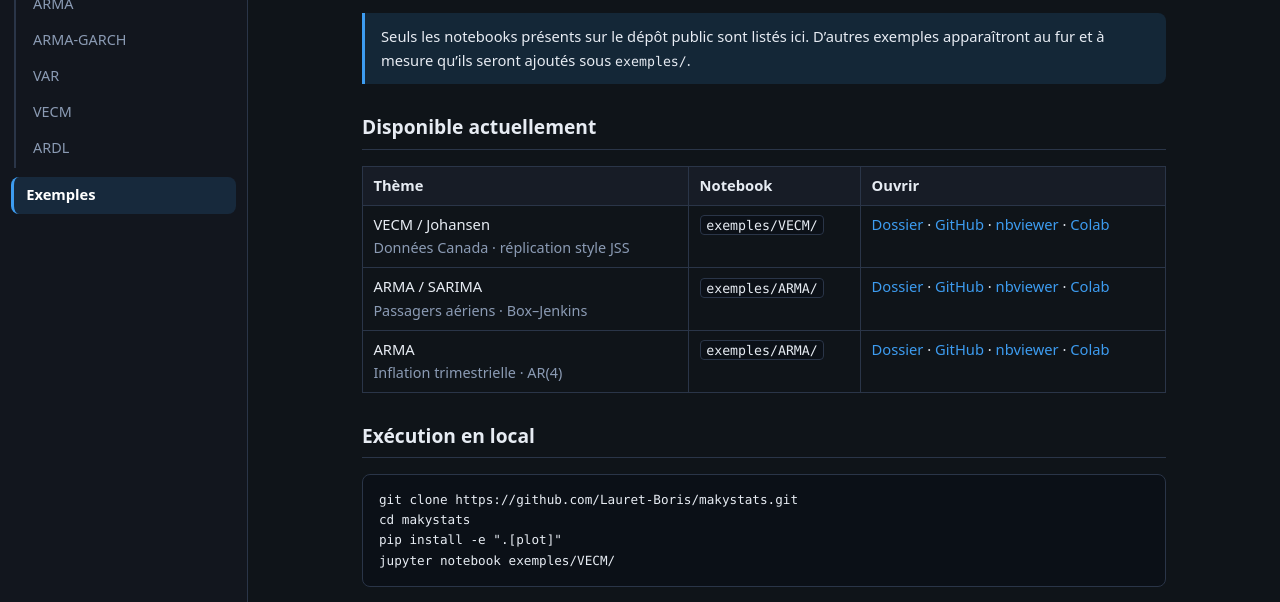
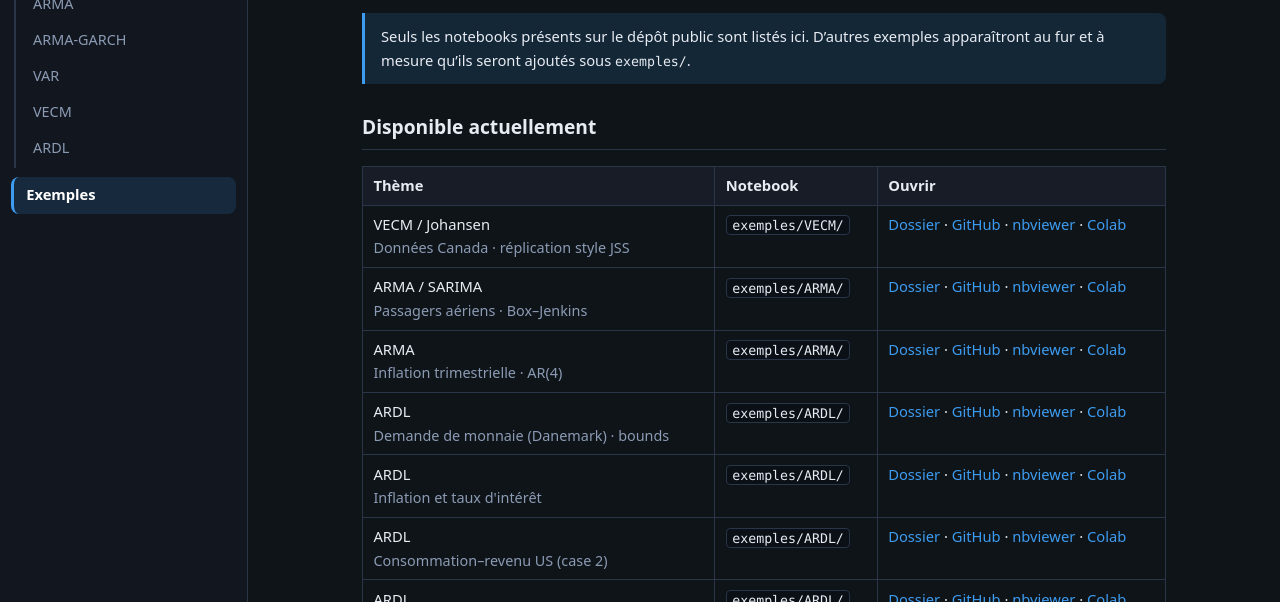
Before and after one commit to Lauret-Boris/makystats, a plain HTML site: page website/fr/examples.html in a window 1280 px wide. Shown: the part 198-800 px from the top of the page. Drawn offline with Linux system fonts and the light colour scheme.

Commit message:
Add files via upload

```diff
--- a/website/fr/examples.html
+++ b/website/fr/examples.html
@@ -86,6 +86,46 @@
       <a href="https://colab.research.google.com/github/Lauret-Boris/makystats/blob/main/exemples/ARMA/Inflation_ARMA.ipynb">Colab</a>
     </td>
   </tr>
+  <tr>
+    <td>ARDL<br/><span class="muted">Demande de monnaie (Danemark) · bounds</span></td>
+    <td><code>exemples/ARDL/</code></td>
+    <td>
+      <a href="https://github.com/Lauret-Boris/makystats/tree/main/exemples/ARDL">Dossier</a> ·
+      <a href="https://github.com/Lauret-Boris/makystats/blob/main/exemples/ARDL/Danish_Money_Demand_ARDL.ipynb">GitHub</a> ·
+      <a href="https://nbviewer.org/github/Lauret-Boris/makystats/blob/main/exemples/ARDL/Danish_Money_Demand_ARDL.ipynb">nbviewer</a> ·
+      <a href="https://colab.research.google.com/github/Lauret-Boris/makystats/blob/main/exemples/ARDL/Danish_Money_Demand_ARDL.ipynb">Colab</a>
+    </td>
+  </tr>
+  <tr>
+    <td>ARDL<br/><span class="muted">Inflation et taux d'intérêt</span></td>
+    <td><code>exemples/ARDL/</code></td>
+    <td>
+      <a href="https://github.com/Lauret-Boris/makystats/tree/main/exemples/ARDL">Dossier</a> ·
+      <a href="https://github.com/Lauret-Boris/makystats/blob/main/exemples/ARDL/Inflation_Interest_ARDL.ipynb">GitHub</a> ·
+      <a href="https://nbviewer.org/github/Lauret-Boris/makystats/blob/main/exemples/ARDL/Inflation_Interest_ARDL.ipynb">nbviewer</a> ·
+      <a href="https://colab.research.google.com/github/Lauret-Boris/makystats/blob/main/exemples/ARDL/Inflation_Interest_ARDL.ipynb">Colab</a>
+    </td>
+  </tr>
+  <tr>
+    <td>ARDL<br/><span class="muted">Consommation–revenu US (case 2)</span></td>
+    <td><code>exemples/ARDL/</code></td>
+    <td>
+      <a href="https://github.com/Lauret-Boris/makystats/tree/main/exemples/ARDL">Dossier</a> ·
+      <a href="https://github.com/Lauret-Boris/makystats/blob/main/exemples/ARDL/Consumption_Income_ARDL.ipynb">GitHub</a> ·
+      <a href="https://nbviewer.org/github/Lauret-Boris/makystats/blob/main/exemples/ARDL/Consumption_Income_ARDL.ipynb">nbviewer</a> ·
+      <a href="https://colab.research.google.com/github/Lauret-Boris/makystats/blob/main/exemples/ARDL/Consumption_Income_ARDL.ipynb">Colab</a>
+    </td>
+  </tr>
+  <tr>
+    <td>ARDL<br/><span class="muted">Chômage et inflation</span></td>
+    <td><code>exemples/ARDL/</code></td>
+    <td>
+      <a href="https://github.com/Lauret-Boris/makystats/tree/main/exemples/ARDL">Dossier</a> ·
+      <a href="https://github.com/Lauret-Boris/makystats/blob/main/exemples/ARDL/Unemployment_Inflation_ARDL.ipynb">GitHub</a> ·
+      <a href="https://nbviewer.org/github/Lauret-Boris/makystats/blob/main/exemples/ARDL/Unemployment_Inflation_ARDL.ipynb">nbviewer</a> ·
+      <a href="https://colab.research.google.com/github/Lauret-Boris/makystats/blob/main/exemples/ARDL/Unemployment_Inflation_ARDL.ipynb">Colab</a>
+    </td>
+  </tr>
 </table>
 
 <h2>Exécution en local</h2>
@@ -100,7 +140,7 @@ jupyter notebook exemples/VECM/
   et les fichiers de données fournis sous <code>exemples/VECM/data/</code>.
 </p>
 <footer>
-  <p>makystats v0.1.3 · Licence MIT ·
+  <p>makystats v0.1.4 · Licence MIT ·
     <a href="https://github.com/Lauret-Boris/makystats">GitHub</a> ·
     <a href="https://pypi.org/project/makystats/">PyPI</a> ·
     Auteur : ANDRIANITOVIANA Lauret Boris</p>
```
Also changed, not shown: website/ardl.html (+1 -1 lines), website/arma.html (+1 -1 lines), website/armagarch.html (+1 -1 lines), website/examples.html (+41 -1 lines), website/fr/ardl.html (+1 -1 lines), website/fr/arma.html (+1 -1 lines), website/fr/armagarch.html (+1 -1 lines), website/fr/index.html (+2 -2 lines), website/fr/install.html (+2 -2 lines), website/fr/var.html (+1 -1 lines), website/fr/vecm.html (+1 -1 lines), website/index.html (+2 -2 lines), website/install.html (+2 -2 lines), website/var.html (+1 -1 lines), 1 more files.
